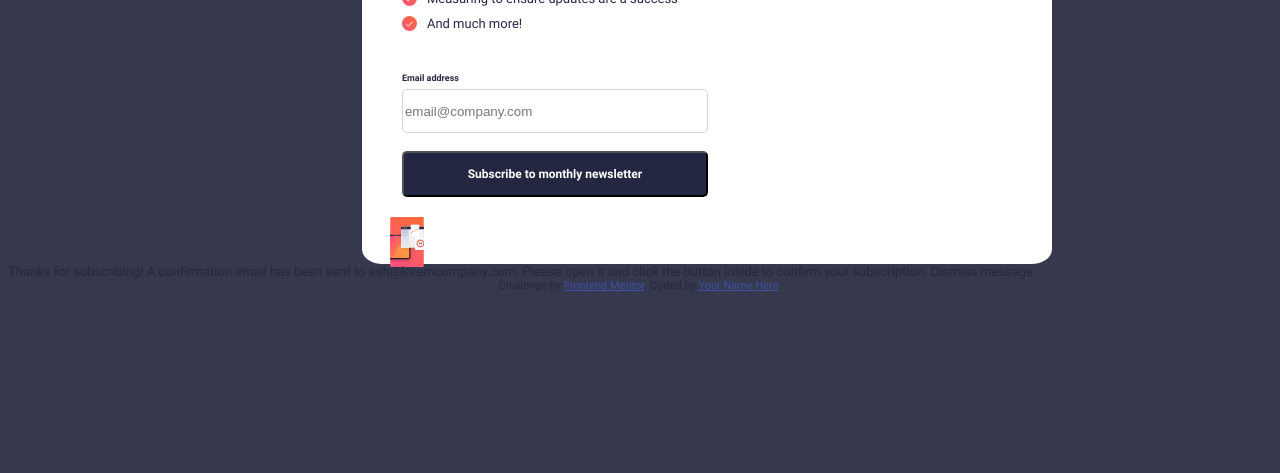
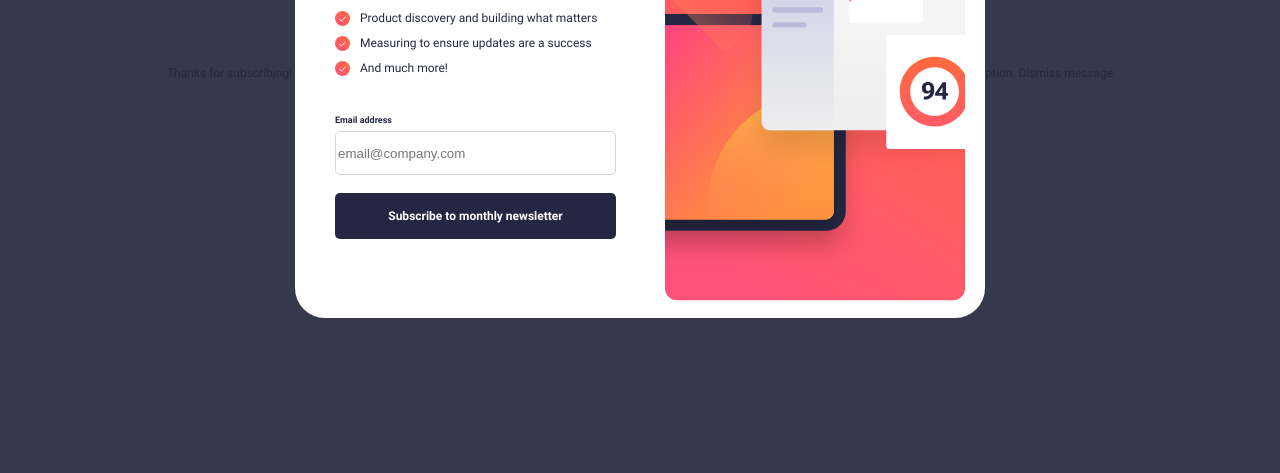
Before and after one commit to CommandersServant/newsletter-sign-up, a plain HTML site: page index.html in a window 1280 px wide. Shown: the part 327-800 px from the top of the page. Drawn offline with Linux system fonts and the light colour scheme; a script that the page names is missing.

Commit message:
styles image and rearranges main div pos

```diff
--- a/index.html
+++ b/index.html
@@ -56,10 +56,10 @@
 
   <!-- Success message end -->
 
-  <div class="attribution">
+  <!-- <div class="attribution">
     Challenge by <a href="https://www.frontendmentor.io?ref=challenge" target="_blank">Frontend Mentor</a>.
     Coded by <a href="#">Your Name Here</a>.
-  </div>
+  </div> -->
 </body>
 
 </html>
--- a/public/style.css
+++ b/public/style.css
@@ -1,8 +1,13 @@
 body {
+  margin: 0;
+  display: flex;
+  justify-content: center;
+  align-items: center;
+  height: 100vh;
   background-color: hsl(235, 18%, 26%);
   color: hsl(234, 29%, 20%);
   font-family: 'Roboto-Regular';
-  font-size: 13px;
+  font-size: 12px;
   /* text-align: center; */
 }
 
@@ -17,13 +22,14 @@ body {
 }
 
 #main-card {
+  position: absolute;
   background-color: hsl(0, 0%, 100%);
   padding: 20px;
-  margin-left: 28%;
-  margin-top: 8%;
+  /* margin-left: 28%; */
+  /* margin-top: 8%; */
   width: 650px;
   height: 450px;
-  border-radius: 3%;
+  border-radius: 30px;
 }
 
 #inner-text-card {
@@ -35,7 +41,7 @@ body {
 
 h1 {
   font-family: 'Roboto-Bold';
-  font-size: 45px;
+  font-size: 40px;
   margin-top: 17px;
   margin-bottom: 17px
 }
@@ -68,7 +74,7 @@ li {
 
 #email-input {
   margin-top: 5px;
-  width: 300px;
+  width: 275px;
   height: 40px;
   border: 1px solid;
   border-radius: 5px;
@@ -78,17 +84,24 @@ li {
 button {
   background-color: hsl(234, 29%, 20%);
   color: white;
-  width: 306px;
+  width: 281px;
   height: 46px;
+  border: 0px;
   border-radius: 5px;
   margin-top: 18px;
   font-family: 'Roboto-Bold';
   font-size: 12px
 }
 
+.image-container {
+  position: absolute;
+  top: 0;
+  left: 370px;
+}
+
 .mac-image {
-  width: 50px;
-  height: 50px;
+  height: 500px;
+  width: 300px;
 }
 
 .attribution {
```
